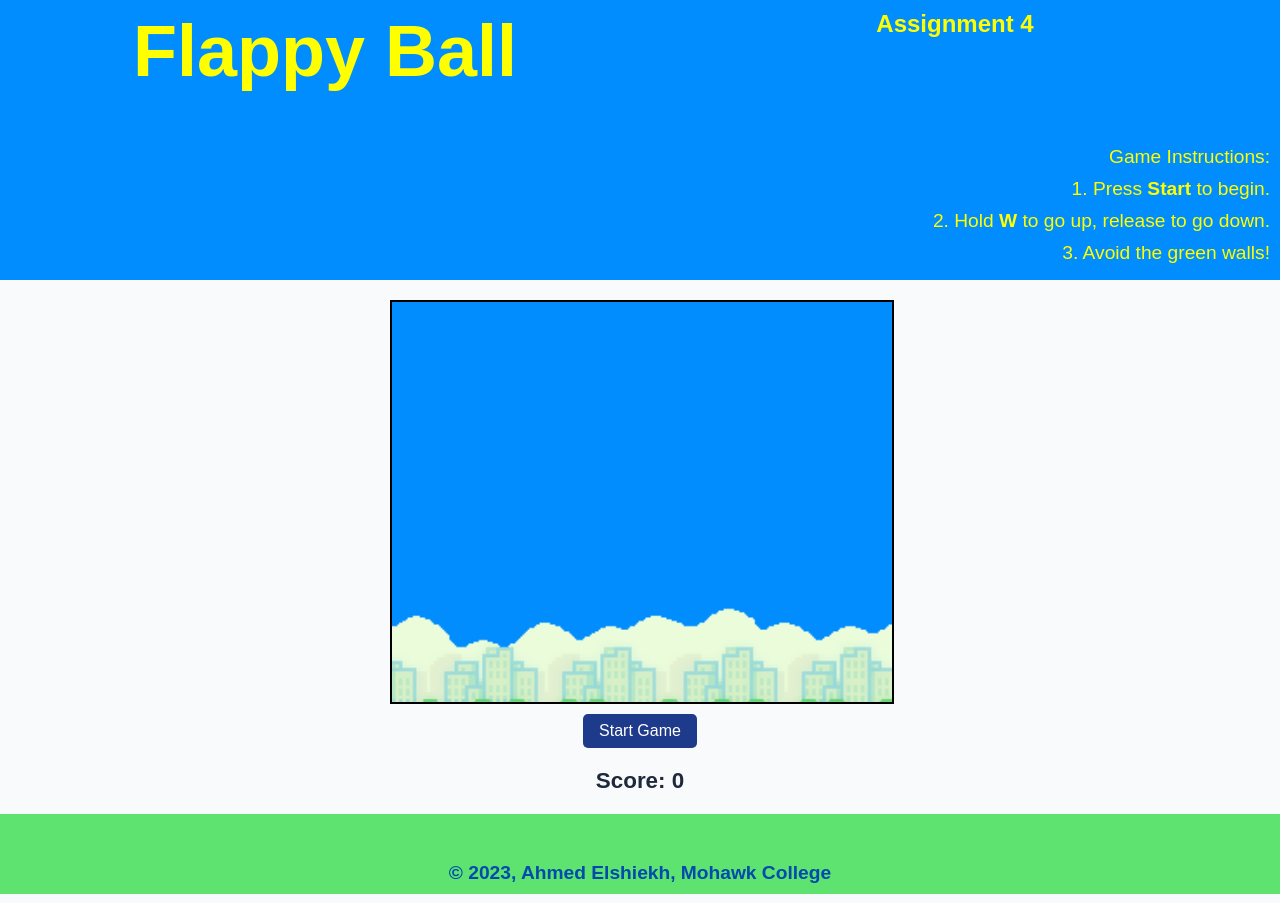
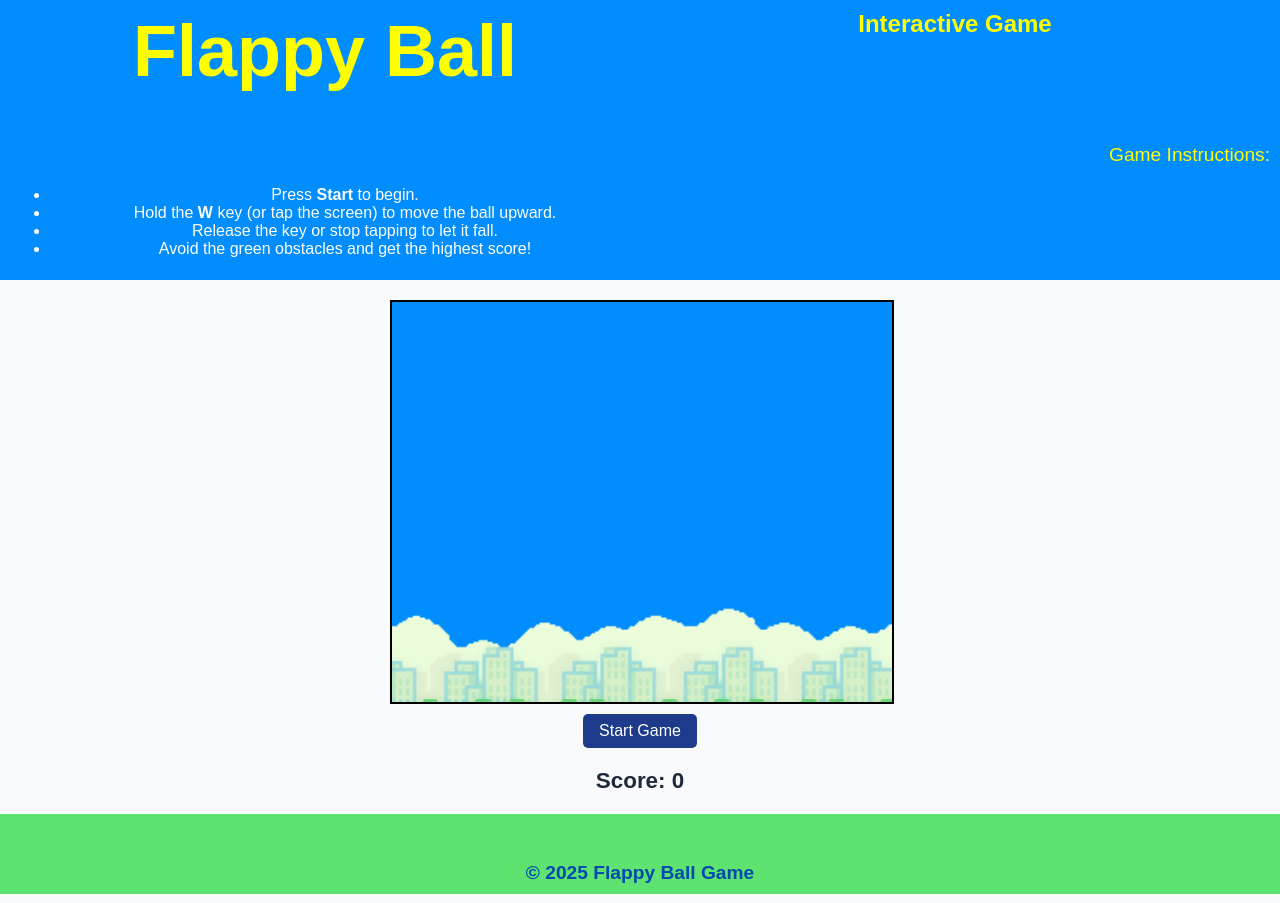
Before and after one commit to SuhaybDahir/bouncing-ball-deployment, a plain HTML site: page index.html in a window 1280 px wide. Drawn offline with Linux system fonts and the light colour scheme.

Commit message:
Revise game instructions and update footer year
Updated game instructions and footer information.

```diff
--- a/index.html
+++ b/index.html
@@ -1,21 +1,23 @@
-<!-- Ahmed Elshiekh, 000854877 -->
 <!DOCTYPE html>
 <html lang="en">
 <head>
   <meta charset="UTF-8">
   <meta name="viewport" content="width=device-width, initial-scale=1.0">
   <title>Flappy Ball Game</title>
-  <link rel="stylesheet" href="assign4.css?v=2"> <!-- cache-buster -->
-  <script src="assignment4.js?v=2" defer></script> <!-- cache-buster -->
+  <link rel="stylesheet" href="assign4.css">
+  <script src="assignment4.js" defer></script>
 </head>
 <body>
   <header>
     <h1>Flappy Ball</h1>
-    <h2>Assignment 4</h2>
+    <h2>Interactive Game</h2>
     <p>Game Instructions:</p>
-    <p>1. Press <strong>Start</strong> to begin.</p>
-    <p>2. Hold <strong>W</strong> to go up, release to go down.</p>
-    <p>3. Avoid the green walls!</p>
+    <ul>
+      <li>Press <strong>Start</strong> to begin.</li>
+      <li>Hold the <strong>W</strong> key (or tap the screen) to move the ball upward.</li>
+      <li>Release the key or stop tapping to let it fall.</li>
+      <li>Avoid the green obstacles and get the highest score!</li>
+    </ul>
   </header>
 
   <main>
@@ -28,7 +30,7 @@
   </main>
 
   <footer>
-    <p>&copy; 2023, Ahmed Elshiekh, Mohawk College</p>
+    <p>&copy; 2025 Flappy Ball Game</p>
   </footer>
 </body>
 </html>
```
